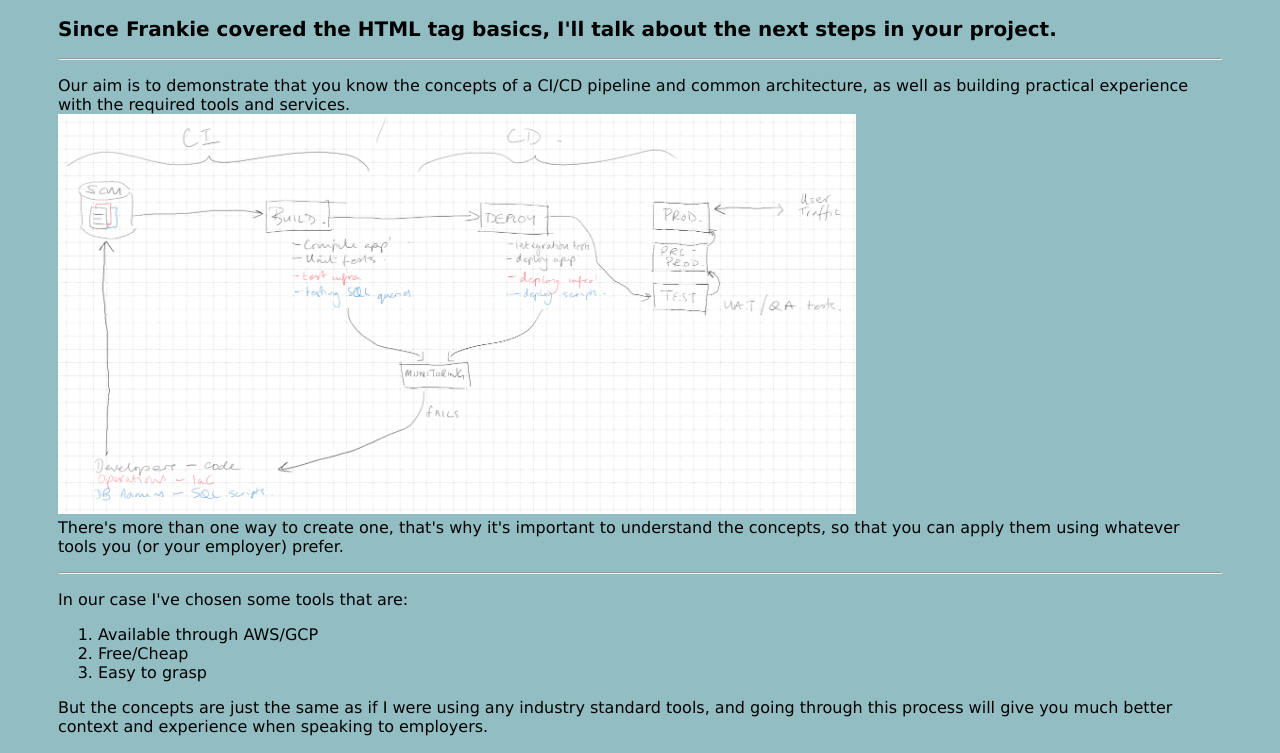
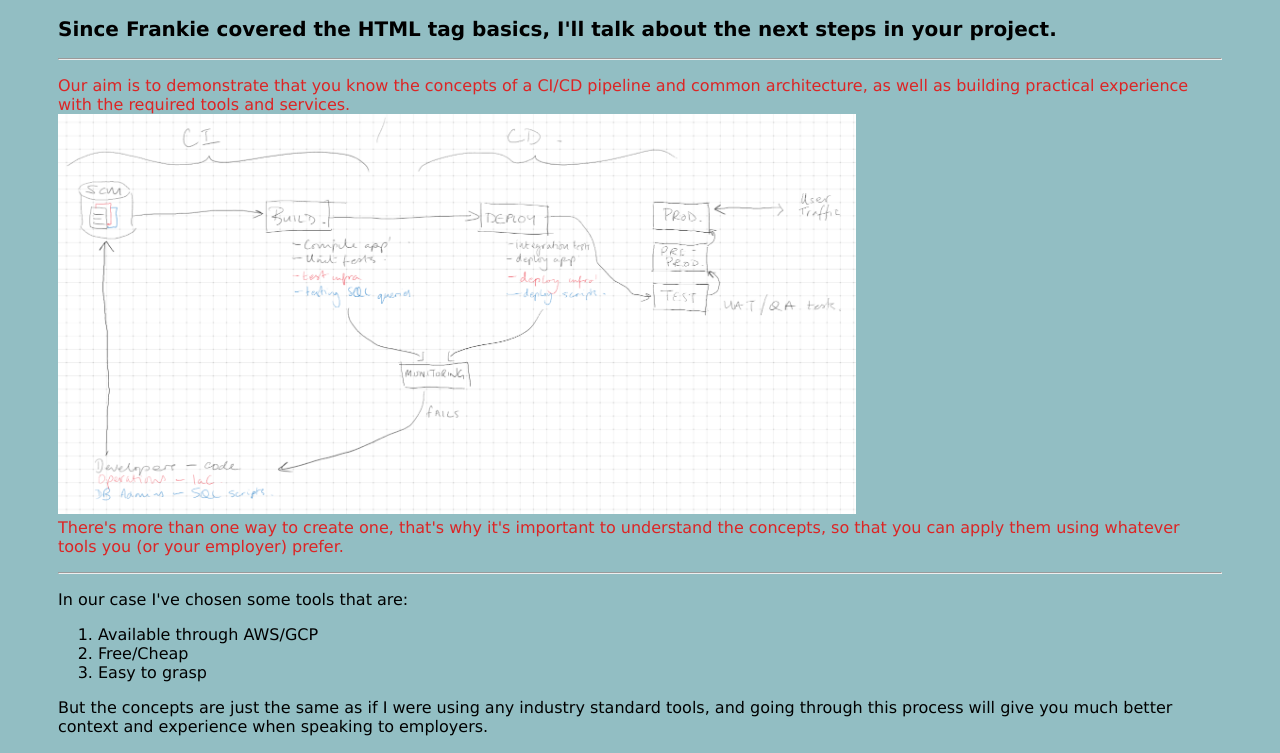
Before and after one commit to dominopancakes/GCP-Project, a plain HTML site: page index.html in a window 1280 px wide. Shown: the part 481-1234 px from the top of the page. Drawn offline with Linux system fonts and the light colour scheme.

Commit message:
Chnaged a colour

```diff
--- a/main.css
+++ b/main.css
@@ -22,7 +22,7 @@ p {
 /* CSS id Selectors */
 
 #hrtag {
-    color: rgb(0, 0, 0);
+    color: rgb(220, 37, 37);
 }
 
 /* CSS class Selectors */
```
